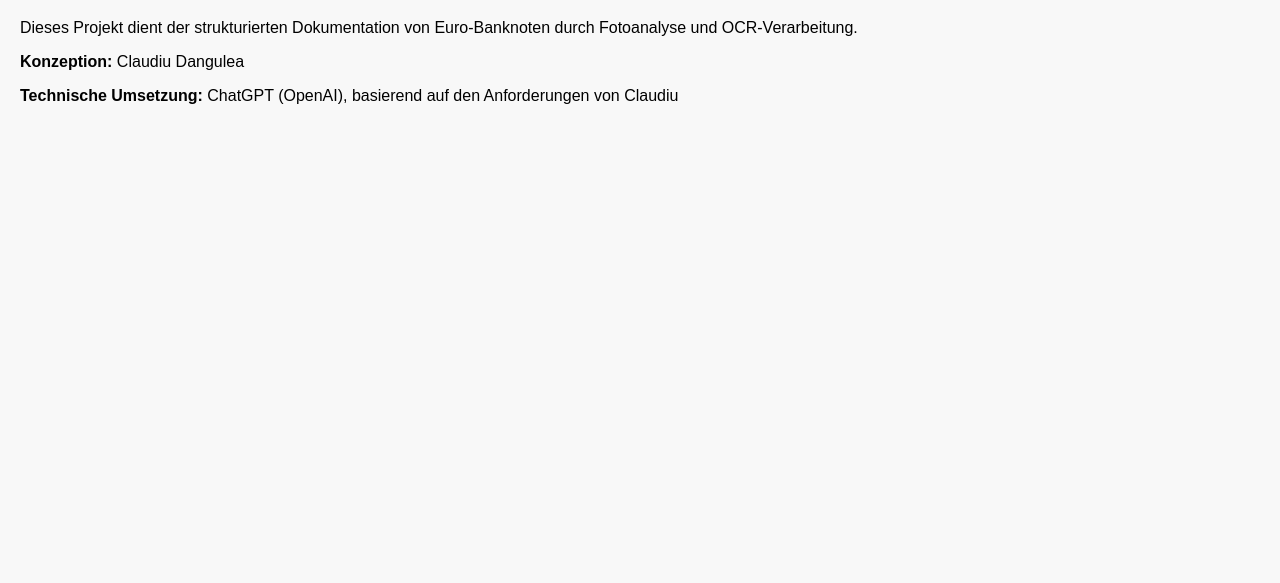
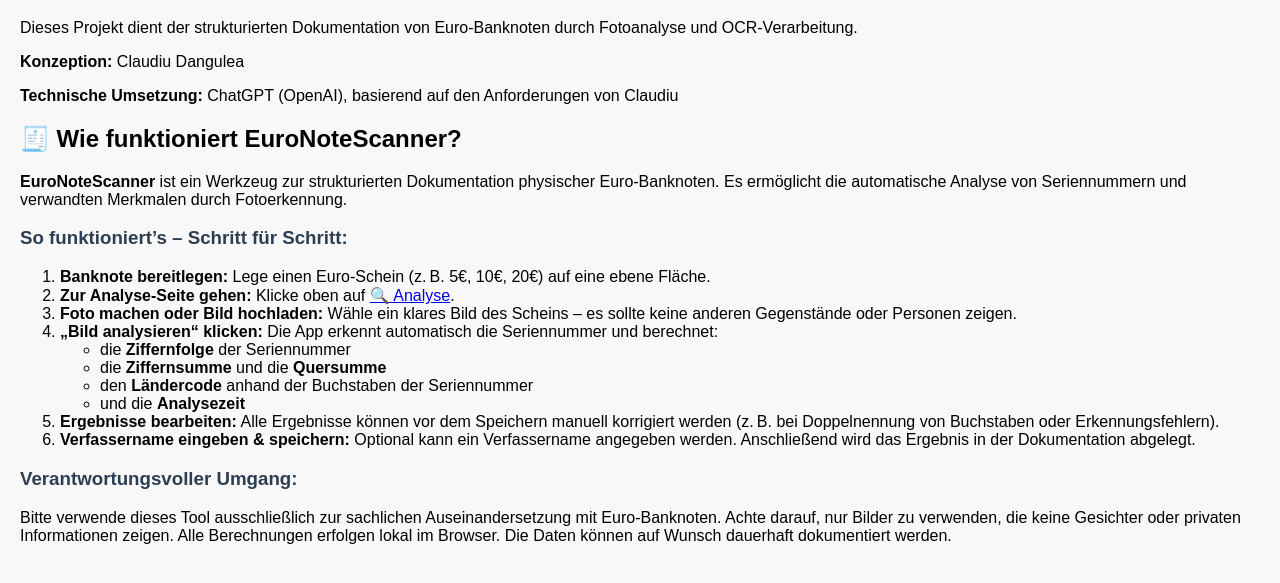
Before and after one commit to intiequals1/EuroNoteScanner, a plain HTML site: page start.html in a window 1280 px wide. Shown: the part 101-684 px from the top of the page. Drawn offline with Linux system fonts and the light colour scheme.

Commit message:
Update start.html

```diff
--- a/start.html
+++ b/start.html
@@ -16,5 +16,32 @@
     <p>Dieses Projekt dient der strukturierten Dokumentation von Euro-Banknoten durch Fotoanalyse und OCR-Verarbeitung.</p>
     <p><strong>Konzeption:</strong> Claudiu Dangulea</p>
     <p><strong>Technische Umsetzung:</strong> ChatGPT (OpenAI), basierend auf den Anforderungen von Claudiu</p>
+
+    <h2>🧾 Wie funktioniert EuroNoteScanner?</h2>
+
+<p><strong>EuroNoteScanner</strong> ist ein Werkzeug zur strukturierten Dokumentation physischer Euro-Banknoten. Es ermöglicht die automatische Analyse von Seriennummern und verwandten Merkmalen durch Fotoerkennung.</p>
+
+<h3>So funktioniert’s – Schritt für Schritt:</h3>
+
+<ol>
+    <li><strong>Banknote bereitlegen:</strong> Lege einen Euro-Schein (z. B. 5€, 10€, 20€) auf eine ebene Fläche.</li>
+    <li><strong>Zur Analyse-Seite gehen:</strong> Klicke oben auf <a href="index.html">🔍 Analyse</a>.</li>
+    <li><strong>Foto machen oder Bild hochladen:</strong> Wähle ein klares Bild des Scheins – es sollte keine anderen Gegenstände oder Personen zeigen.</li>
+    <li><strong>„Bild analysieren“ klicken:</strong> Die App erkennt automatisch die Seriennummer und berechnet:
+        <ul>
+            <li>die <strong>Ziffernfolge</strong> der Seriennummer</li>
+            <li>die <strong>Ziffernsumme</strong> und die <strong>Quersumme</strong></li>
+            <li>den <strong>Ländercode</strong> anhand der Buchstaben der Seriennummer</li>
+            <li>und die <strong>Analysezeit</strong></li>
+        </ul>
+    </li>
+    <li><strong>Ergebnisse bearbeiten:</strong> Alle Ergebnisse können vor dem Speichern manuell korrigiert werden (z. B. bei Doppelnennung von Buchstaben oder Erkennungsfehlern).</li>
+    <li><strong>Verfassername eingeben & speichern:</strong> Optional kann ein Verfassername angegeben werden. Anschließend wird das Ergebnis in der Dokumentation abgelegt.</li>
+</ol>
+
+<h3>Verantwortungsvoller Umgang:</h3>
+
+<p>Bitte verwende dieses Tool ausschließlich zur sachlichen Auseinandersetzung mit Euro-Banknoten. Achte darauf, nur Bilder zu verwenden, die keine Gesichter oder privaten Informationen zeigen. Alle Berechnungen erfolgen lokal im Browser. Die Daten können auf Wunsch dauerhaft dokumentiert werden.</p>
+
 </body>
 </html>
```
